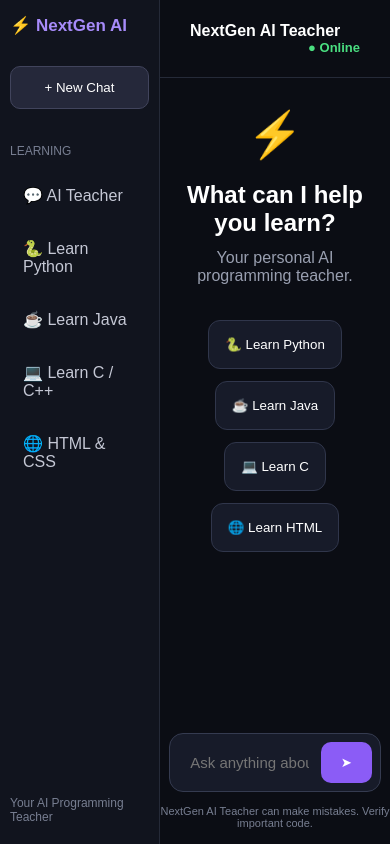
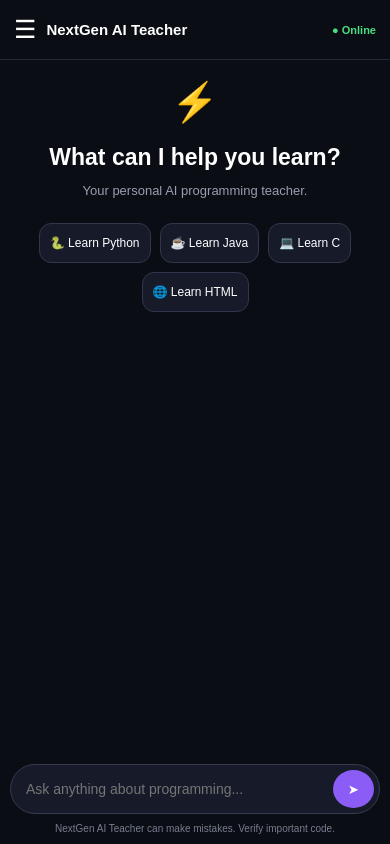
Before and after one commit to thakurpushpalsingh/NextGen-AI-Teacher, a Flask app: page / in a window 390 px wide. Run offline with Flask 3, Linux system fonts and the light colour scheme.

Commit message:
:wq:wq:wq:wq:wq:wq:wqUpdate mobile responsive design

```diff
--- a/static/script.js
+++ b/static/script.js
@@ -1,4 +1,3 @@
-
 const N8N_CHAT_URL = "https://nextgen-ai-teacher.app.n8n.cloud/webhook/81d977a3-e575-4706-b000-d2228846d40f/chat";
 
 // Session ID
--- a/static/style.css
+++ b/static/style.css
@@ -11,6 +11,7 @@ body {
     font-family: Arial, sans-serif;
     display: flex;
     height: 100vh;
+    height: 100dvh;
     overflow: hidden;
 }
 
@@ -19,12 +20,14 @@ body {
     width: 250px;
     min-width: 250px;
     height: 100vh;
+    height: 100dvh;
     background: #11141e;
     padding: 25px 18px;
     border-right: 1px solid #252a38;
     position: relative;
     flex-shrink: 0;
     overflow-y: auto;
+    z-index: 100;
 }
 
 .sidebar h2 {
@@ -73,6 +76,7 @@ body {
 .main {
     flex: 1;
     height: 100vh;
+    height: 100dvh;
     min-width: 0;
     display: flex;
     flex-direction: column;
@@ -83,12 +87,29 @@ header {
     padding: 22px 30px;
     border-bottom: 1px solid #252a38;
     font-weight: bold;
+    display: flex;
+    align-items: center;
+    gap: 12px;
 }
 
 header span {
     color: #4ade80;
-    float: right;
+    margin-left: auto;
     font-size: 13px;
+}
+
+.mobile-menu-btn {
+    display: none;
+    background: transparent;
+    border: none;
+    color: white;
+    font-size: 25px;
+    cursor: pointer;
+}
+
+/* SIDEBAR OVERLAY */
+.sidebar-overlay {
+    display: none;
 }
 
 /* WELCOME SCREEN */
@@ -205,27 +226,140 @@ header span {
     margin: 8px 0 15px;
 }
 
-/* MOBILE */
+/* MOBILE CHATGPT STYLE */
 @media (max-width: 700px) {
-    .sidebar {
-        width: 160px;
-        min-width: 160px;
-        padding: 15px 10px;
+
+    body {
+        width: 100%;
+        height: 100vh;
+        height: 100dvh;
     }
 
-    .sidebar h2 {
-        font-size: 17px;
+    .sidebar {
+        position: fixed;
+        top: 0;
+        left: 0;
+        width: 280px;
+        min-width: 0;
+        max-width: 85%;
+        height: 100vh;
+        height: 100dvh;
+        padding: 22px 16px;
+        transform: translateX(-100%);
+        transition: transform 0.25s ease;
+        z-index: 200;
+    }
+
+    .sidebar.open {
+        transform: translateX(0);
+    }
+
+    .sidebar-overlay {
+        display: block;
+        position: fixed;
+        inset: 0;
+        background: rgba(0, 0, 0, 0.6);
+        opacity: 0;
+        visibility: hidden;
+        transition: 0.25s;
+        z-index: 150;
+    }
+
+    .sidebar-overlay.show {
+        opacity: 1;
+        visibility: visible;
+    }
+
+    .main {
+        width: 100%;
+        min-width: 0;
+        height: 100vh;
+        height: 100dvh;
+    }
+
+    header {
+        padding: 15px 14px;
+        min-height: 58px;
+        font-size: 15px;
+        gap: 10px;
+    }
+
+    .mobile-menu-btn {
+        display: block;
+        flex-shrink: 0;
+    }
+
+    header span {
+        font-size: 11px;
+    }
+
+    .welcome {
+        padding: 20px 12px;
+    }
+
+    .logo {
+        font-size: 38px;
     }
 
     .welcome h1 {
-        font-size: 24px;
+        font-size: 23px;
+    }
+
+    .welcome p {
+        font-size: 13px;
+    }
+
+    .cards {
+        gap: 9px;
+        margin-top: 25px;
+    }
+
+    .cards button {
+        padding: 12px 10px;
+        font-size: 12px;
     }
 
     .messages {
-        padding: 15px;
+        padding: 15px 12px;
+    }
+
+    .message {
+        padding: 12px;
+        font-size: 14px;
+    }
+
+    .user {
+        margin-left: 8%;
+    }
+
+    .ai {
+        margin-right: 3%;
     }
 
     .input-area {
-        width: 92%;
+        width: calc(100% - 20px);
+        margin: 8px auto 4px;
+        padding: 5px;
+        border-radius: 25px;
+    }
+
+    .input-area input {
+        padding: 11px 10px;
+        font-size: 14px;
+    }
+
+    .input-area button {
+        padding: 10px 15px;
+        border-radius: 50%;
+    }
+
+    .note {
+        font-size: 10px;
+        margin: 5px 5px 10px;
+    }
+
+    .footer {
+        position: absolute;
+        bottom: 20px;
     }
 }
--- a/templates/index.html
+++ b/templates/index.html
@@ -14,9 +14,11 @@
 
 <link rel="stylesheet" href="/static/style.css">
 </head>
+
 <body>
 
-    <aside class="sidebar">
+    <aside class="sidebar" id="sidebar">
+
         <h2>⚡ NextGen AI</h2>
 
         <button class="new-chat" onclick="newChat()">
@@ -29,21 +31,32 @@
         <div class="menu" onclick="ask('Teach me Python from zero')">🐍 Learn Python</div>
         <div class="menu" onclick="ask('Teach me Java from zero')">☕ Learn Java</div>
         <div class="menu" onclick="ask('Teach me C and C++ from zero')">💻 Learn C / C++</div>
-        <div class="menu" onclick="ask('Teach me HTML and CSS from zero')">🌐 HTML & CSS</div>
+        <div class="menu" onclick="ask('Teach me HTML and CSS from zero')">🌐 HTML &amp; CSS</div>
 
         <p class="footer">Your AI Programming Teacher</p>
+
     </aside>
+
+    <div class="sidebar-overlay" id="sidebarOverlay"></div>
 
     <main class="main">
 
         <header>
-            NextGen AI Teacher <span>● Online</span>
+            <button class="mobile-menu-btn" id="menuToggle" aria-label="Open menu">
+                ☰
+            </button>
+
+            NextGen AI Teacher
+
+            <span>● Online</span>
         </header>
 
         <section class="welcome" id="welcome">
+
             <div class="logo">⚡</div>
 
             <h1>What can I help you learn?</h1>
+
             <p>Your personal AI programming teacher.</p>
 
             <div class="cards">
@@ -52,13 +65,17 @@
                 <button onclick="ask('Teach me C programming')">💻 Learn C</button>
                 <button onclick="ask('Teach me HTML and CSS')">🌐 Learn HTML</button>
             </div>
+
         </section>
 
         <section id="messages" class="messages"></section>
 
         <div class="input-area">
+
             <input id="question" placeholder="Ask anything about programming...">
+
             <button onclick="sendMessage()">➤</button>
+
         </div>
 
         <p class="note">
@@ -70,6 +87,28 @@
     <script src="/static/script.js"></script>
 
     <script>
+        // Mobile Sidebar
+        const menuToggle = document.getElementById("menuToggle");
+        const sidebar = document.getElementById("sidebar");
+        const sidebarOverlay = document.getElementById("sidebarOverlay");
+
+        function closeSidebar() {
+            sidebar.classList.remove("open");
+            sidebarOverlay.classList.remove("show");
+        }
+
+        menuToggle.addEventListener("click", () => {
+            sidebar.classList.toggle("open");
+            sidebarOverlay.classList.toggle("show");
+        });
+
+        sidebarOverlay.addEventListener("click", closeSidebar);
+
+        sidebar.querySelectorAll(".menu, .new-chat").forEach(item => {
+            item.addEventListener("click", closeSidebar);
+        });
+
+        // Service Worker
         if ("serviceWorker" in navigator) {
             window.addEventListener("load", () => {
                 navigator.serviceWorker.register("/service-worker.js")
```
Also changed, not shown: static/manifest.json. Lines whose indentation alone changed are shown as unchanged.
